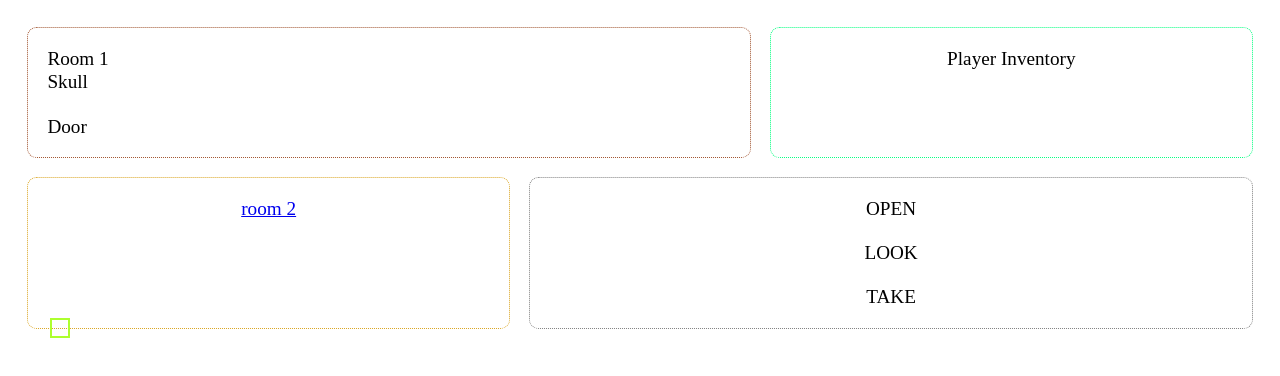
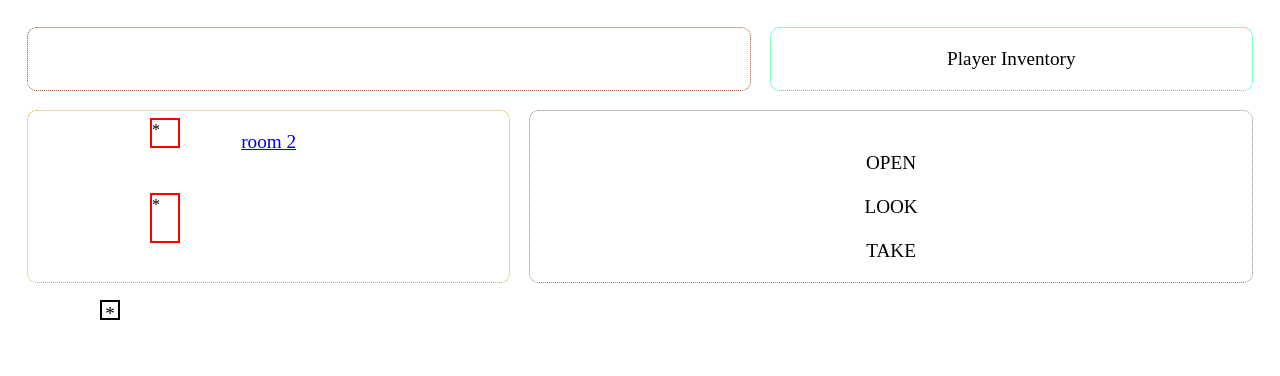
Before and after one commit to matthewvolny/Shadowgate, a plain HTML site: page index.html in a window 1280 px wide. Drawn offline with Linux system fonts and the light colour scheme.

Commit message:
items rendered

```diff
--- a/index.html
+++ b/index.html
@@ -8,14 +8,9 @@
   </head>
   <link rel="stylesheet" href="./styles/styles.css" />
   <body>
-    <div class="container room-container">
-      <img src="" alt="" class="room" />
-      <div class="locationItems">
-        Room 1
-        <div class="skull">Skull</div>
-        <div class="door">Door</div>
-        <!--<img src="./assets/room1-doorway.png" />-->
-      </div>
+    <div class="container room-area">
+      <div class="locationItems room-area"></div>
+      <!--<img src="./assets/room1-doorway.png" />-->
       <div class="playerInventory">Player Inventory</div>
     </div>
     <div class="container2">
@@ -23,6 +18,7 @@
         <a href="./room2.html" class="">room 2</a>
       </div>
       <div class="playerDecisionInterface">
+        <div class="map-area"></div>
         <div class="openButton" value="open"><span>OPEN</span></div>
         <div class="lookButton" value="look"><span>LOOK</span></div>
         <div class="takeButton" value="take"><span>TAKE</span></div>
--- a/scripts.js/scripts.js
+++ b/scripts.js/scripts.js
@@ -9,7 +9,8 @@ let skull = document.querySelector(".skull");
 let door = document.querySelector(".door");
 
 const playerActions = document.querySelector(".playerDecisionInterface");
-const roomContainer = document.querySelector(".room-container");
+const mapArea = document.querySelector(".map-area");
+const roomArea = document.querySelector(".room-area");
 
 //player inventory
 let inventoryArray = [];
@@ -20,16 +21,15 @@ const dataObject = [
     baseUrl: "./room1-doorway.png",
     roomScript: "",
     mapCoordinates: [
-      { index: 1, position: "top" },
-      { index: "", position: "" },
-      { index: "", position: "" },
-      { index: "", position: "" },
+      { index: 1, position: "top" }, //top
+      { index: "", position: "" }, //right
+      { index: "", position: "" }, //bottom
+      { index: "", position: "" }, //left
     ],
     items: [
       {
         name: "skull",
-        left: "100px",
-        right: "100px",
+        position: "skull",
         lookText:
           "It's the skull of some creature. Its meaning seems quite clear: death lurks inside.",
         openText: "As if by magic, the skull rises.",
@@ -38,8 +38,35 @@ const dataObject = [
       },
       {
         name: "door",
-        left: "100px",
-        right: "100px",
+        position: "door",
+        lookText: "It's a heavy wooden door with iron hinges.",
+        openText: "As if by magic, the skull rises.",
+        takenUrl: "./room1-doorway.png",
+      },
+    ],
+  },
+  {
+    baseUrl: "room2",
+    roomScript: "",
+    mapCoordinates: [
+      { index: 2, position: "top" },
+      { index: "", position: "" },
+      { index: 0, position: "bottom" },
+      { index: "", position: "" },
+    ],
+    items: [
+      {
+        name: "",
+        position: "",
+        lookText:
+          "It's the skull of some creature. Its meaning seems quite clear: death lurks inside.",
+        openText: "As if by magic, the skull rises.",
+        openUrl: "./room1-doorway.png",
+        takenUrl: "./room1-doorway.png",
+      },
+      {
+        name: "",
+        position: "",
         lookText: "It's a heavy wooden door with iron hinges.",
         openText: "As if by magic, the skull rises.",
         takenUrl: "./room1-doorway.png",
@@ -48,24 +75,55 @@ const dataObject = [
   },
 ];
 
+//roomIndex specifies player's location in the game
 let roomIndex = 0; // set at 0 for start of game
+
 //render map for current room
 const renderMap = (dataObject) => {
-  //console.log(dataObject[roomIndex]);
   dataObject[roomIndex].mapCoordinates.forEach((coordinate) => {
-    //console.log(`${coordinate.index}`);
     if (coordinate.index !== "") {
       let mapDot = document.createElement("div");
-      mapDot.className = `${coordinate.position}`;
-      roomContainer.appendChild(mapDot);
+      mapDot.innerHTML = `<div onclick="changeRoom(${coordinate.index})">*</div>`;
+      console.log(coordinate.index);
+      mapDot.className = `${coordinate.position}`; //to position the elements
+      mapArea.appendChild(mapDot);
     }
   });
 };
 
-//after clicking mapDot
-//changeRoomIndex()
+//render items in the room
+const renderItems = (dataObject) => {
+  dataObject[roomIndex].items.forEach((item) => {
+    let itemDot = document.createElement("div");
+    itemDot.innerHTML = `<div onclick="evaluateFunction(${item.name})">*</div>`;
+    console.log(item.name);
+    itemDot.className = `${item.position}`; //to position the elements
+    console.log(item.position);
+    roomArea.appendChild(itemDot);
+  });
+};
+
+//changes room, calls renderMap to generate new room
+const changeRoom = (y) => {
+  mapArea.innerHTML = "";
+  roomArea.innerHTML = "";
+  roomIndex = y;
+  console.log(roomIndex);
+  renderMap(dataObject);
+  renderItems(dataObject);
+};
+
 renderMap(dataObject);
+renderItems(dataObject);
 
+// name: "skull",
+//         left: "100px",
+//         right: "100px",
+//         lookText:
+//           "It's the skull of some creature. Its meaning seems quite clear: death lurks inside.",
+//         openText: "As if by magic, the skull rises.",
+//         openUrl: "./room1-doorway.png",
+//         takenUrl: "./room1-doorway.png",
 //functions executing on player actions
 let genericResponses = "randomly generated responses";
 const open = (item) => {
--- a/styles/styles.css
+++ b/styles/styles.css
@@ -78,18 +78,18 @@ body * + * {
 /*map coordinates */
 .top {
   position: absolute;
-  left: 50px;
+  left: 100px;
   top: 300px;
   width: 20px;
   height: 20px;
-  border: greenyellow 2px solid;
+  border: black 2px solid;
   z-index: 10;
 }
 
 .bottom {
   position: absolute;
-  left: 50px;
-  top: 300px;
+  left: 100px;
+  top: 400px;
   width: 20px;
   height: 20px;
   border: black 2px solid;
@@ -98,7 +98,7 @@ body * + * {
 .left {
   position: absolute;
   left: 50px;
-  top: 300px;
+  top: 350px;
   width: 20px;
   height: 20px;
   border: black 2px solid;
@@ -106,9 +106,29 @@ body * + * {
 
 .right {
   position: absolute;
-  left: 50px;
-  top: 300px;
+  left: 150px;
+  top: 350px;
   width: 20px;
   height: 20px;
   border: black 2px solid;
 }
+
+/*item positioning*/
+
+.skull {
+  position: absolute;
+  left: 150px;
+  top: 100px;
+  width: 30px;
+  height: 30px;
+  border: red 2px solid;
+}
+
+.door {
+  position: absolute;
+  left: 150px;
+  top: 175px;
+  width: 30px;
+  height: 50px;
+  border: red 2px solid;
+}
```
